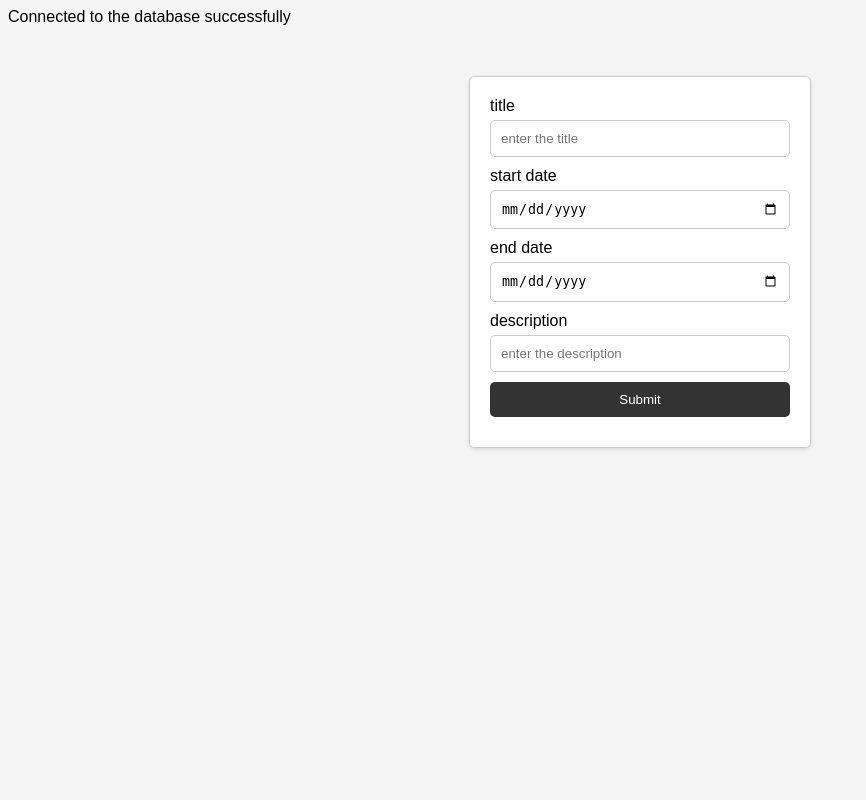
After one commit to Samirzzz/Medical-System, a PHP site: page /includes/addevent.php in a window 1280 px wide. The commit adds this page. Shown: the whole page, without its empty margins (0-866 px from the left). Run offline with PHP 8.4, Linux system fonts and the light colour scheme.

Commit message:
adding events and syncing it to the calendar

```diff
--- /dev/null
+++ b/includes/addevent.php
@@ -0,0 +1,113 @@
+<?php
+include_once "calendardb.php";
+
+if ($_SERVER["REQUEST_METHOD"] === "POST" && isset($_POST['submit'])) {
+    $t = $_POST['title'];
+    $s = $_POST['startdate'];
+    $e = $_POST['enddate'];
+    $d = $_POST['description'];
+
+    // Process form data here
+
+    $sql = "INSERT INTO events (title, start_date, end_date, description) VALUES ('$t', '$s', '$e', '$d')";
+    $res = mysqli_query($cdb, $sql);
+
+    if ($res) {
+        echo "Form submitted successfully!";
+    } else {
+        echo "Error: " . mysqli_error($cdb);
+    }
+
+    exit(); // Stop execution after handling the form submission
+}
+?>
+
+<!DOCTYPE html>
+<html lang="en">
+<head>
+    <meta charset="UTF-8">
+    <meta name="viewport" content="width=device-width, initial-scale=1.0">
+    <title>Document</title>
+</head>
+<body>
+   <form action="" method = 'post' autocomplete="off">
+    <label for="t">title</label>
+    <input type="text"  placeholder="enter the title" id="t" name="title">
+    <br>
+    <label for="sd">start date</label>
+    <input type="date" placeholder ="enter start date" id="sd" name="startdate">
+    <br>
+    <label for="ed">end date</label>
+    <input type="date" placeholder ="enter end date" id="ed" name="enddate">
+    <br>
+    <label for="d">description</label>
+    <input type="text"  placeholder="enter the description" id="d"name="description">
+    <br>
+    <input type="submit" id="submit" name="submit">
+
+
+
+
+   </form>
+   <style>
+    /* Style for the overall form container */
+body {
+    font-family: Arial, sans-serif;
+    background-color: #f5f5f5;
+}
+
+form {
+    background-color: #fff;
+    border: 1px solid #ccc;
+    padding: 20px;
+    width: 300px;
+    margin: 0 auto;
+    margin-top: 50px;
+    border-radius: 5px;
+    box-shadow: 0 2px 4px rgba(0, 0, 0, 0.1);
+}
+
+/* Style for form labels */
+label {
+    display: block;
+    margin-bottom: 5px;
+}
+
+/* Style for input fields */
+input[type="text"],
+input[type="date"] ,
+input[type="submit"]
+{
+    width: 100%;
+    padding: 10px;
+    margin-bottom: 10px;
+    border: 1px solid #ccc;
+    border-radius: 5px;
+    transition: border-color 0.3s;
+}
+
+input[type="text"]:focus,
+input[type="date"]:focus,
+input[type="submit"]  {
+    border-color: #333;
+    outline: none;
+}
+
+/* Style for form submit button */
+input[type="submit"] {
+    background-color: #333;
+    color: #fff;
+    padding: 10px 20px;
+    border: none;
+    border-radius: 5px;
+    cursor: pointer;
+    transition: background-color 0.3s;
+}
+
+input[type="submit"]:hover {
+    background-color: #555;
+}
+
+   </style>
+</body>
+</html>
--- /dev/null
+++ b/includes/calendardb.php
@@ -0,0 +1,13 @@
+<?php
+$cdb_server = 'localhost'; // Change "local host :80" to "localhost"
+$cdb_user = 'root';
+$cdb_pass = '';
+$cdb_name = 'calendar';
+
+$cdb = mysqli_connect($cdb_server, $cdb_user, $cdb_pass, $cdb_name);
+
+if ($cdb) {
+    echo "Connected to the database successfully";
+} else {
+    echo "Couldn't connect to the database: " . mysqli_connect_error();
+}
```
Also changed, not shown: calendar.php (+20 -21 lines).
